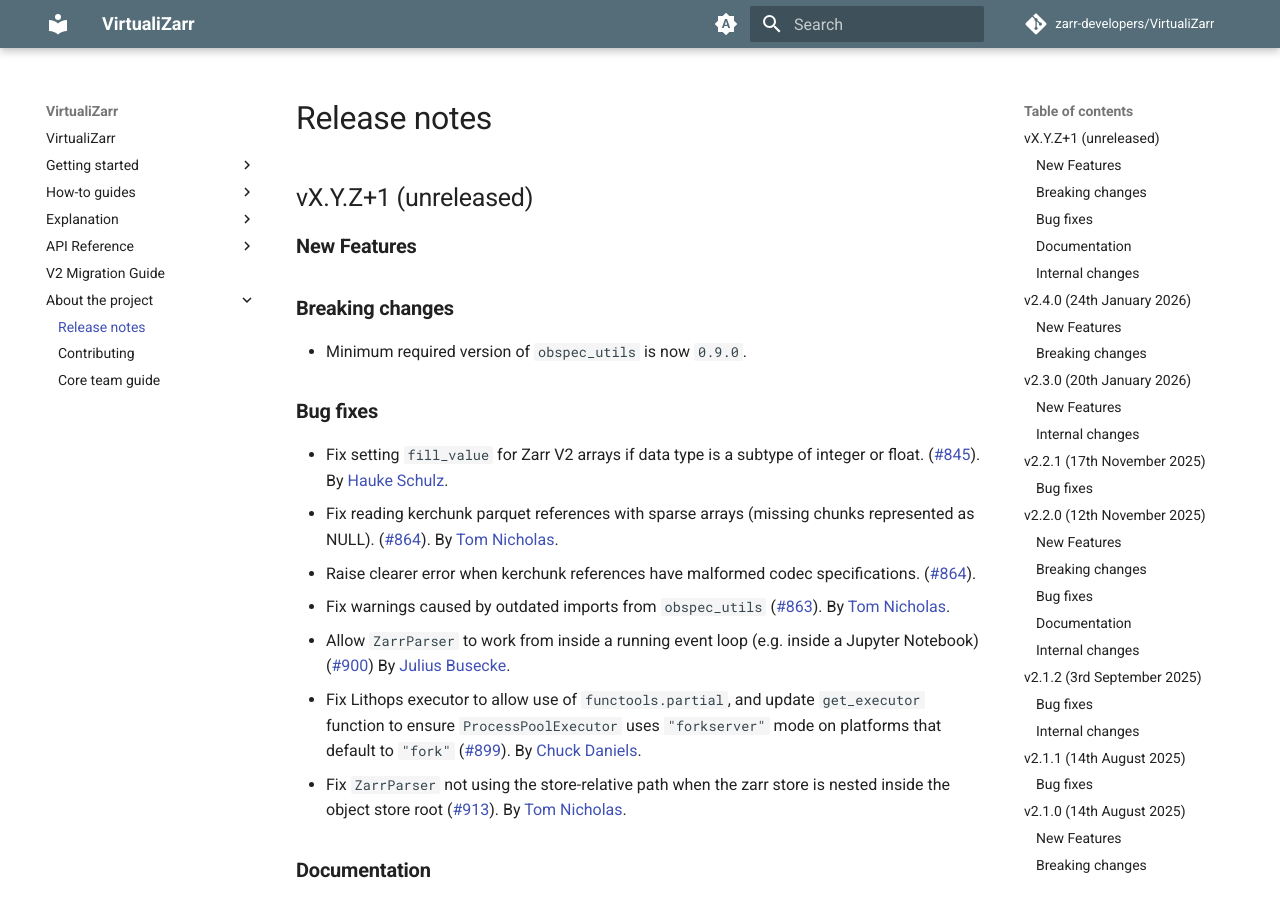
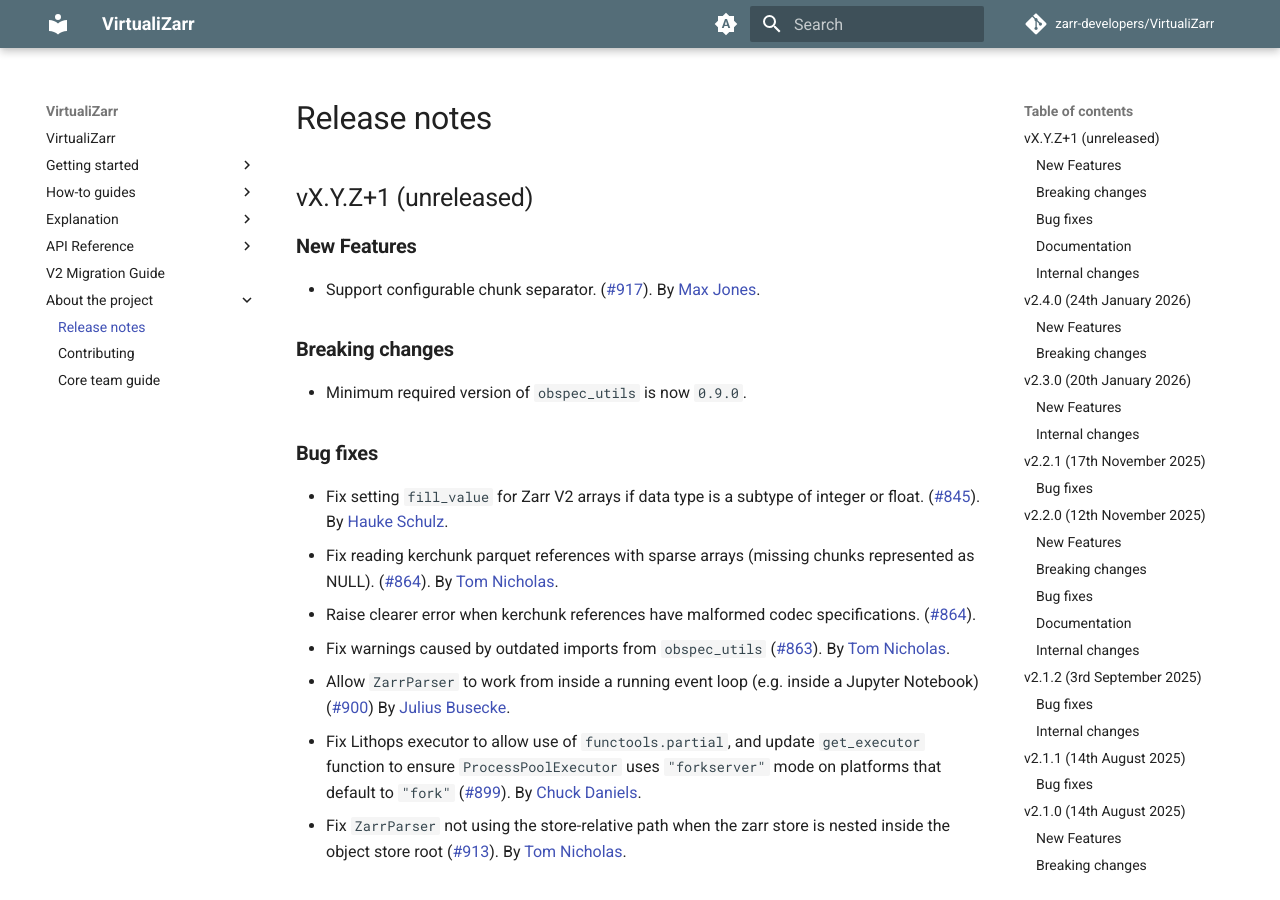
Before and after one commit to zarr-developers/VirtualiZarr, an MkDocs documentation site: the page built from docs/releases.md, in a window 1280 px wide and 900 px high. Built offline with MkDocs 1.6.1 and Material for MkDocs 9.7.7, drawn with Linux system fonts in a browser that asks for light colours; comment, search, counter and statistics services are not loaded; the version menu is left out.

Commit message:
Add changelog

```diff
--- a/docs/releases.md
+++ b/docs/releases.md
@@ -3,6 +3,10 @@
 ## vX.Y.Z+1 (unreleased)
 
 ### New Features
+
+- Support configurable chunk separator.
+  ([#917](https://github.com/zarr-developers/VirtualiZarr/pull/917)).
+  By [Max Jones](https://github.com/maxrjones).
 
 ### Breaking changes
 
```
